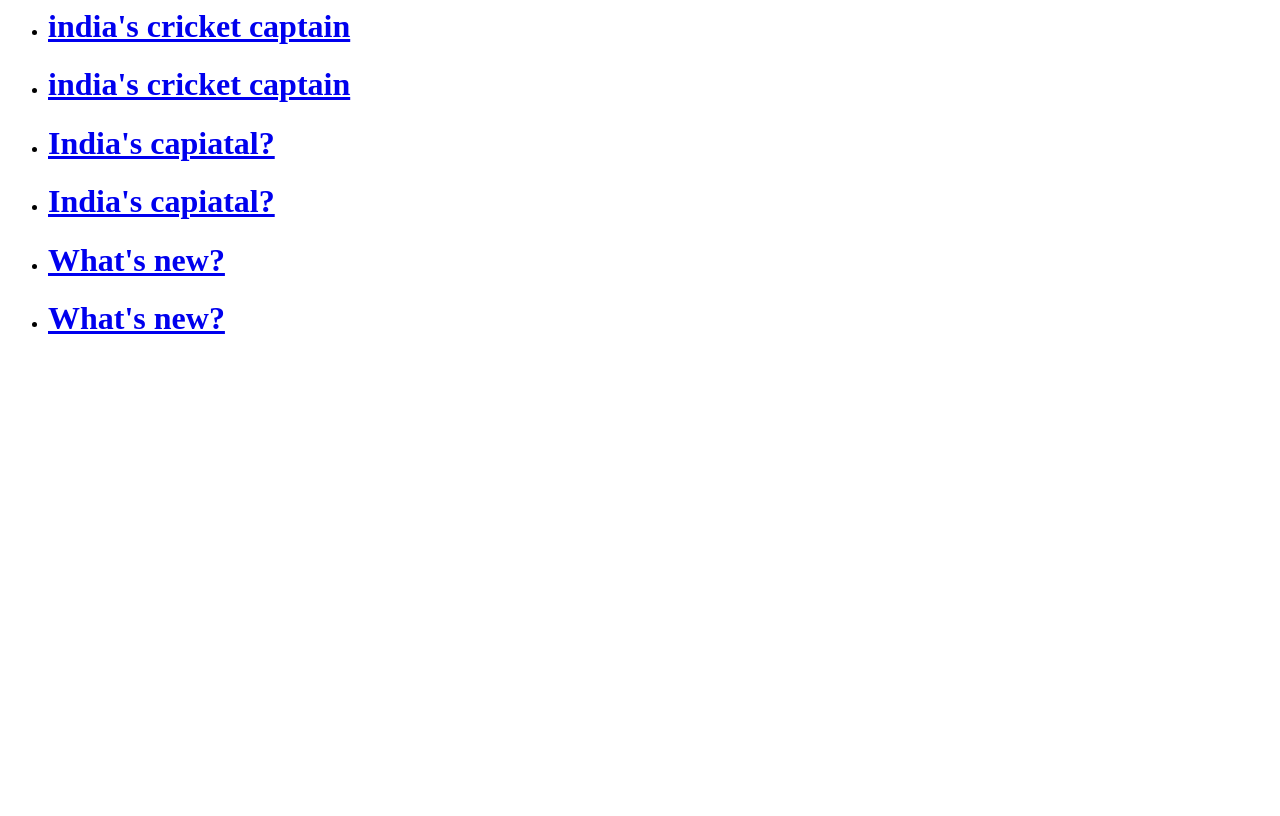
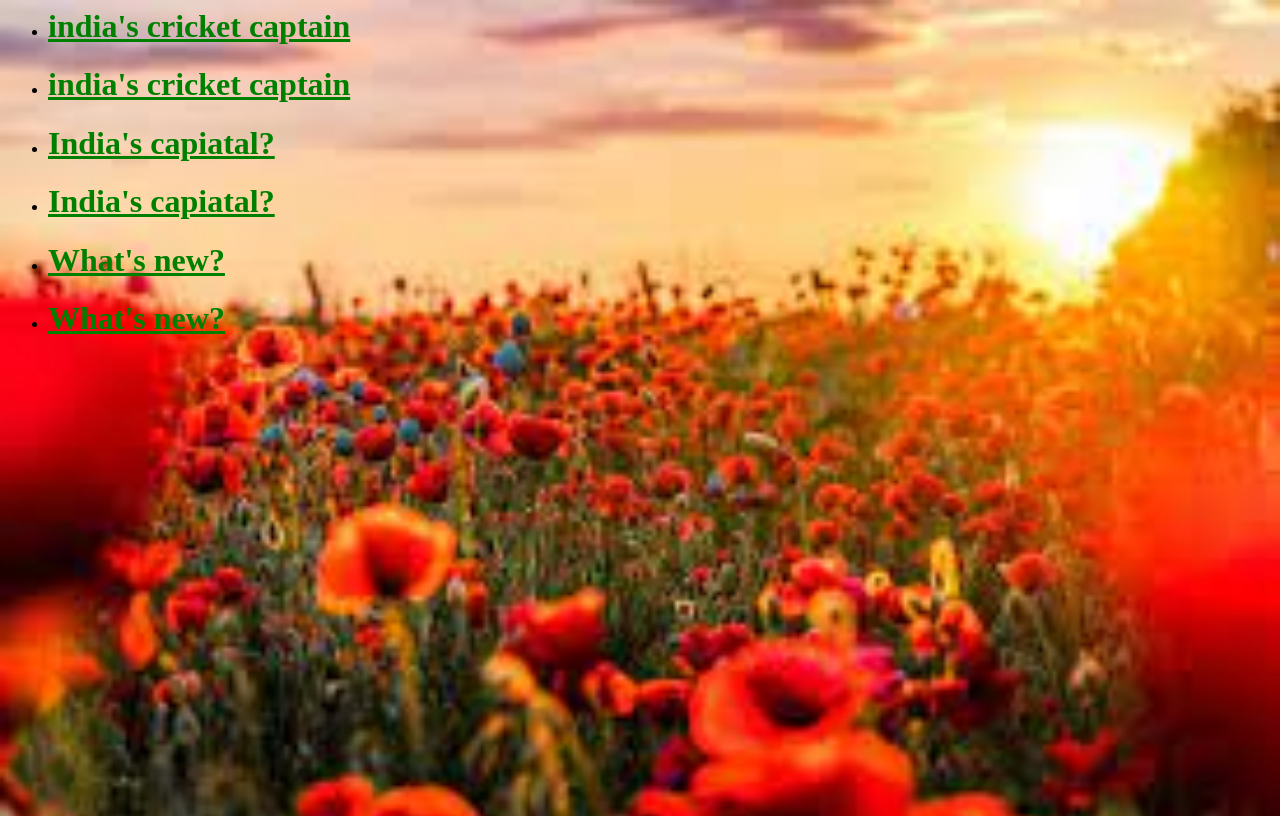
Before and after one commit to Rahulbeniwal26119/django-mega-tutorial, a Django app: page /polls/ in a window 1280 px wide. Before the commit the page ends 334 px from the top, so only its background shows below. Run offline with Django 3.2, Linux system fonts and the light colour scheme; data comes from the database, SQL or seed files in the repository; both versions use the stored data as it was after the commit.

Commit message:
adding static files in django

```diff
--- /dev/null
+++ b/polls/static/polls/style.css
@@ -0,0 +1,10 @@
+li a{
+    color : green;
+}
+
+body{
+    background: url("images/Scene.jpeg") no-repeat;
+    background-size : cover;
+    height : 100%;
+    width : 100%;
+}
--- a/polls/templates/polls/index.html
+++ b/polls/templates/polls/index.html
@@ -1,3 +1,5 @@
+{% load static %}
+<link rel="stylesheet" type="text/css" href="{% static 'polls/style.css' %}">
 
 {% if latest_question_list %}
 
--- a/polls/views.py
+++ b/polls/views.py
@@ -1,13 +1,14 @@
 # from django.shortcuts import render
 # from django.template import loader
 
-from django.http import HttpResponse, HttpResponseRedirect
-from .models import Question, Choice
-from django.shortcuts import render, get_object_or_404, get_list_or_404
+from django.http import HttpResponseRedirect
+from django.shortcuts import render, get_object_or_404
 # from django.http import Http404
 from django.urls import reverse
 from django.utils import timezone
 from django.views import generic
+
+from .models import Question, Choice
 
 
 # Create your views here.
@@ -53,6 +54,10 @@ class DetailView(generic.DetailView):
     model = Question
     template_name = "polls/detail.html"
 
+    def get_queryset(self):
+        """Excludes the question which are not published yet"""
+        return Question.objects.filter(pub_date__lte=timezone.now())
+
 
 # def results(request, question_id):
 #     question = get_object_or_404(Question, pk=question_id)
```
Also changed, not shown: db.sqlite3, polls/static/polls/images/Scene.jpeg (added).
